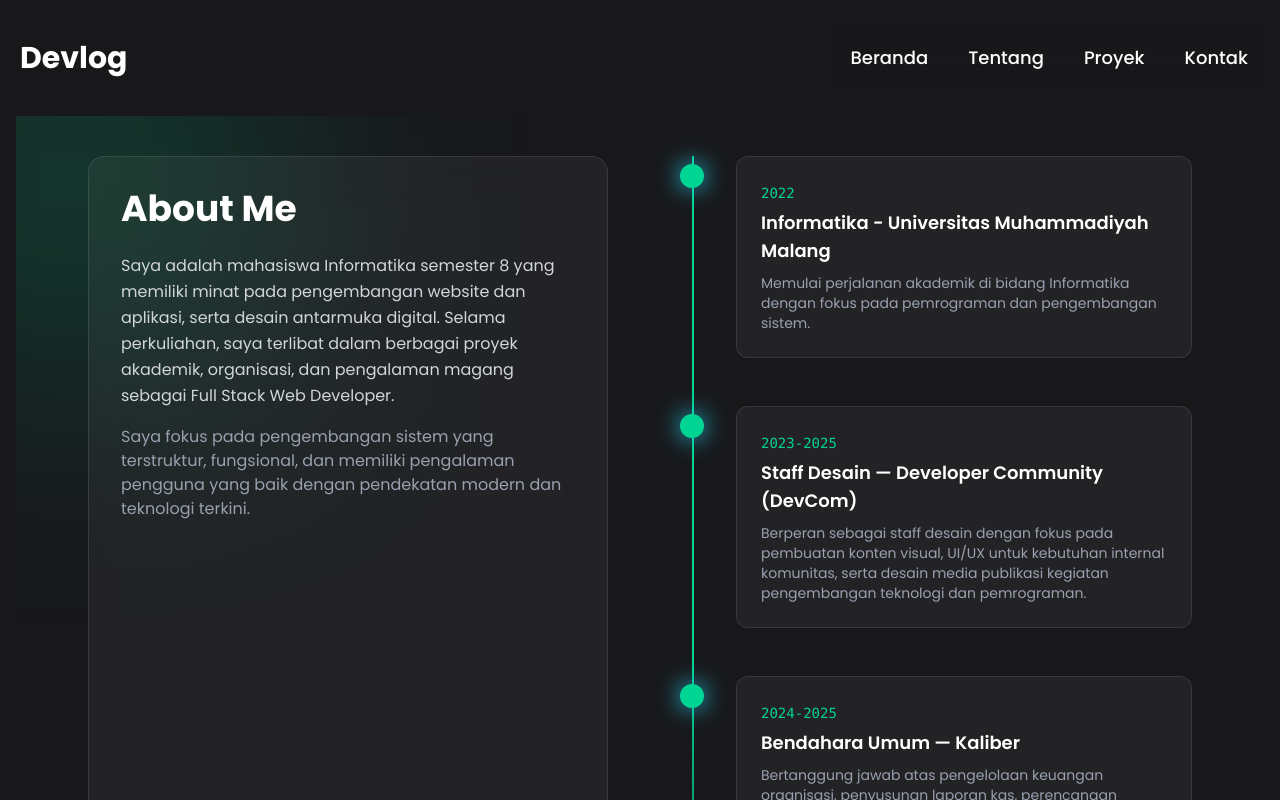
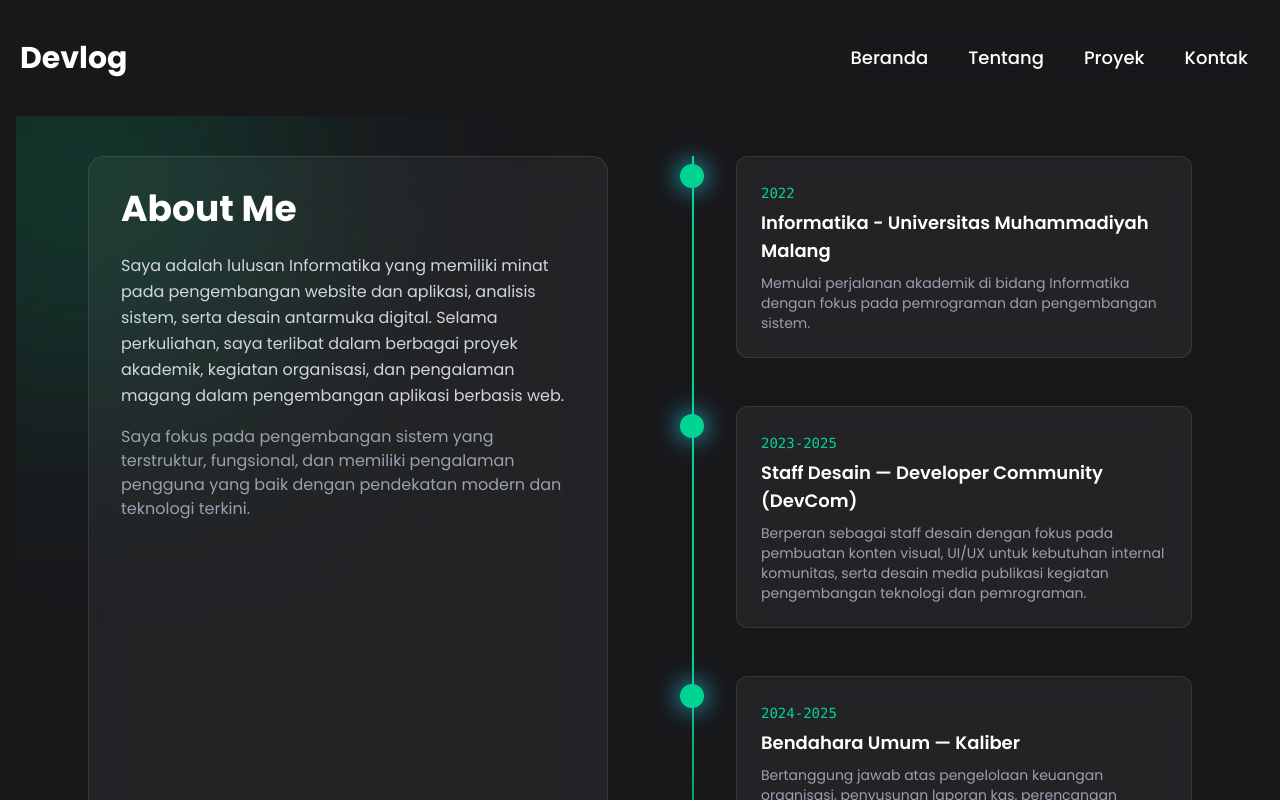
Before and after one commit to wahyuluky/portofolio, a React (Vite) app: page /about in a window 1280 px wide. Shown: the top 800 px of the page. Built offline with nearby package versions, Linux system fonts and the light colour scheme.

Commit message:
Update project

```diff
--- a/src/components/About.jsx
+++ b/src/components/About.jsx
@@ -103,11 +103,7 @@ export default function About() {
             About Me
           </h2>
           <p className="text-gray-300 leading-relaxed">
-            Saya adalah mahasiswa Informatika semester 8 yang memiliki minat pada
-            pengembangan website dan aplikasi, serta desain antarmuka
-            digital. Selama perkuliahan, saya terlibat dalam berbagai
-            proyek akademik, organisasi, dan pengalaman magang sebagai
-            Full Stack Web Developer.
+            Saya adalah lulusan Informatika yang memiliki minat pada pengembangan website dan aplikasi, analisis sistem, serta desain antarmuka digital. Selama perkuliahan, saya terlibat dalam berbagai proyek akademik, kegiatan organisasi, dan pengalaman magang dalam pengembangan aplikasi berbasis web.
           </p>
 
           <p className="text-gray-400 mt-4">
```
